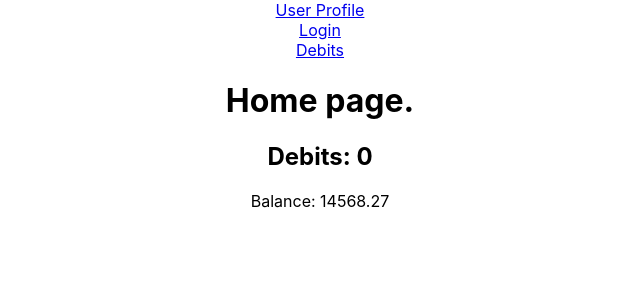
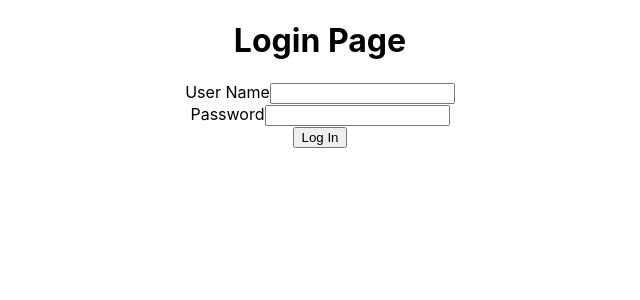
Before and after one commit to azheng4119/ReactRouter, a React (Create React App) app: page / in a window 1280 px wide. Shown: the top 300 px of the page, without its empty margins (320-960 px from the left). Built offline with nearby package versions, Linux system fonts and the light colour scheme; no server answers.

Commit message:
redirecting

```diff
--- a/src/App.js
+++ b/src/App.js
@@ -76,8 +76,8 @@ class App extends Component{
     return (<div id = "App">
             <Router>
                 <Switch>
-                  <Route exact path = "/login" render={LogInComponent}/>
-                  <Route exact path = "/" render={HomeComponent}/>
+                  <Route exact path = "/" render={LogInComponent}/>
+                  <Route exact path = "/home" render={HomeComponent}/>
                   <Route exact path = "/userProfile" render={UserProfileComponent}/>
                   <Route exact path = '/debits' render = {DebitComponent}/>
                 </Switch>
--- a/src/Components/AccountBalance.js
+++ b/src/Components/AccountBalance.js
@@ -4,7 +4,8 @@ class AccountBalance extends Component {
   render() {
     return (
         <div>
-          Balance: {this.props.accountBalance}
+          Balance: {this.props.accountBalance} <br></br>
+          Debits: {this.props.debits} <br></br>
         </div>
     );
   }
--- a/src/Components/Debits.js
+++ b/src/Components/Debits.js
@@ -12,7 +12,7 @@ class Debits extends Component{
             );
         }
         return <div>
-                <Link to="">Home</Link><br></br>
+                <Link to="/home">Home</Link><br></br>
                 <DebitInput addDebits = {this.props.addDebits}></DebitInput>
                 <span><strong>Total Debits : {this.props.debitsTotal}</strong></span>
                 <div id = "cards">{debits}</div>
--- a/src/Components/Home.js
+++ b/src/Components/Home.js
@@ -6,11 +6,10 @@ class Home extends Component{
     render(){
         return <div>
             <Link to="/userProfile">User Profile</Link><br></br>
-            <Link to="/login">Login</Link><br></br>
+            <Link to="/">Login</Link><br></br>
             <Link to="/debits">Debits</Link>
-            <h1>Home page.</h1>
-            <h2>Debits: {this.props.debits}</h2>
-            <AccountBalance accountBalance={this.props.accountBalance}/>
+            <h1>Home page</h1>
+            <AccountBalance accountBalance={this.props.accountBalance} debits = {this.props.debits}/>
         </div>
     }
 }
--- a/src/Components/Login.js
+++ b/src/Components/Login.js
@@ -35,6 +35,7 @@ class Login extends Component {
 
     return (
       <div>
+        <h1>Login Page</h1>
         <form onSubmit={this.handleSubmit}>
           <div>
             <label htmlFor="userName">User Name</label>
--- a/src/Components/UserProfile.js
+++ b/src/Components/UserProfile.js
@@ -5,7 +5,7 @@ class UserProfile extends Component {
   render() {
     return (
         <div>
-            <Link to="/">Home</Link>
+            <Link to="/home">Home</Link>
             <h1>User Profile</h1>
             <div>Username: {this.props.userName}</div>
             <div>Member Since: {this.props.memberSince}</div>
```
